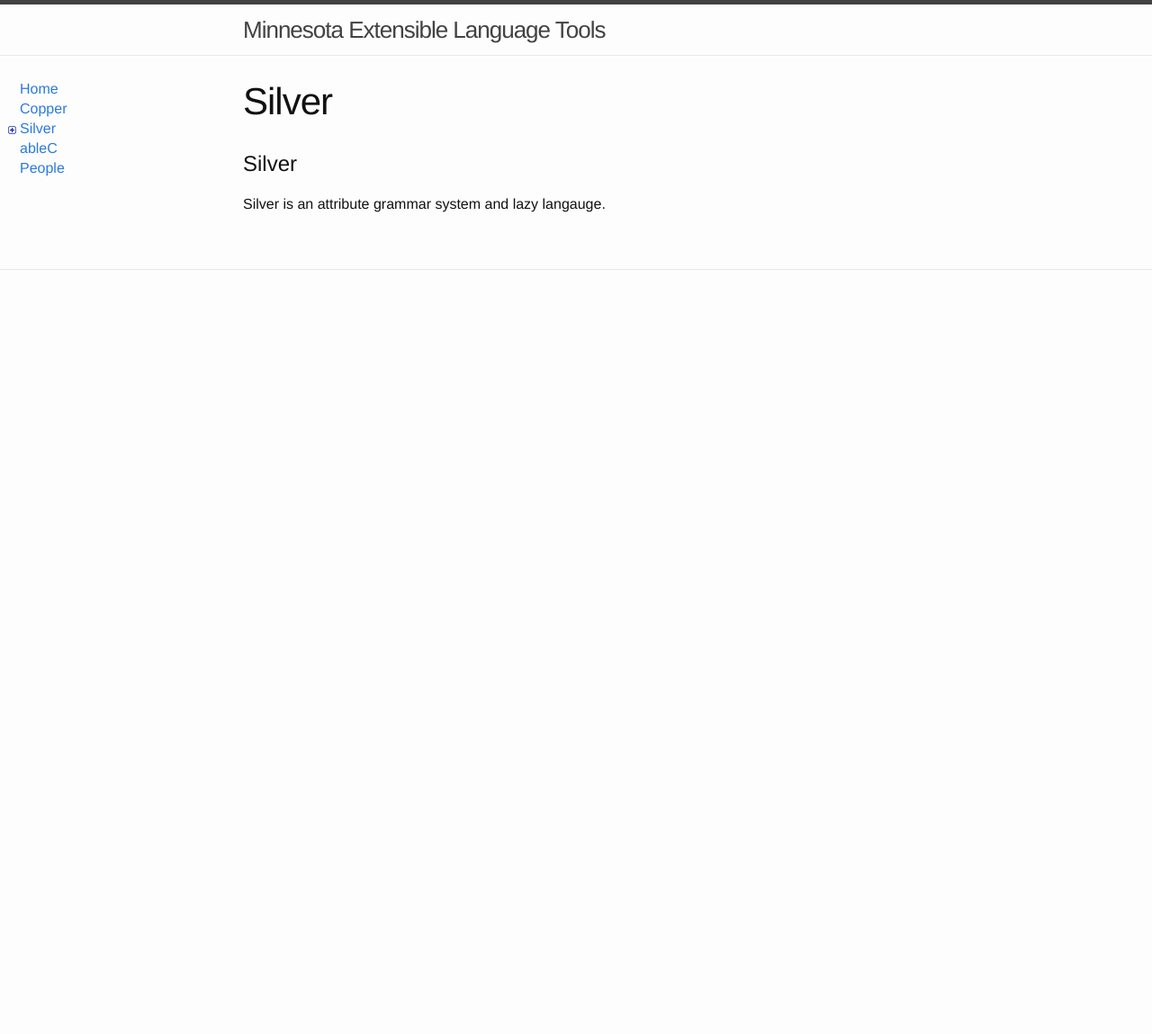
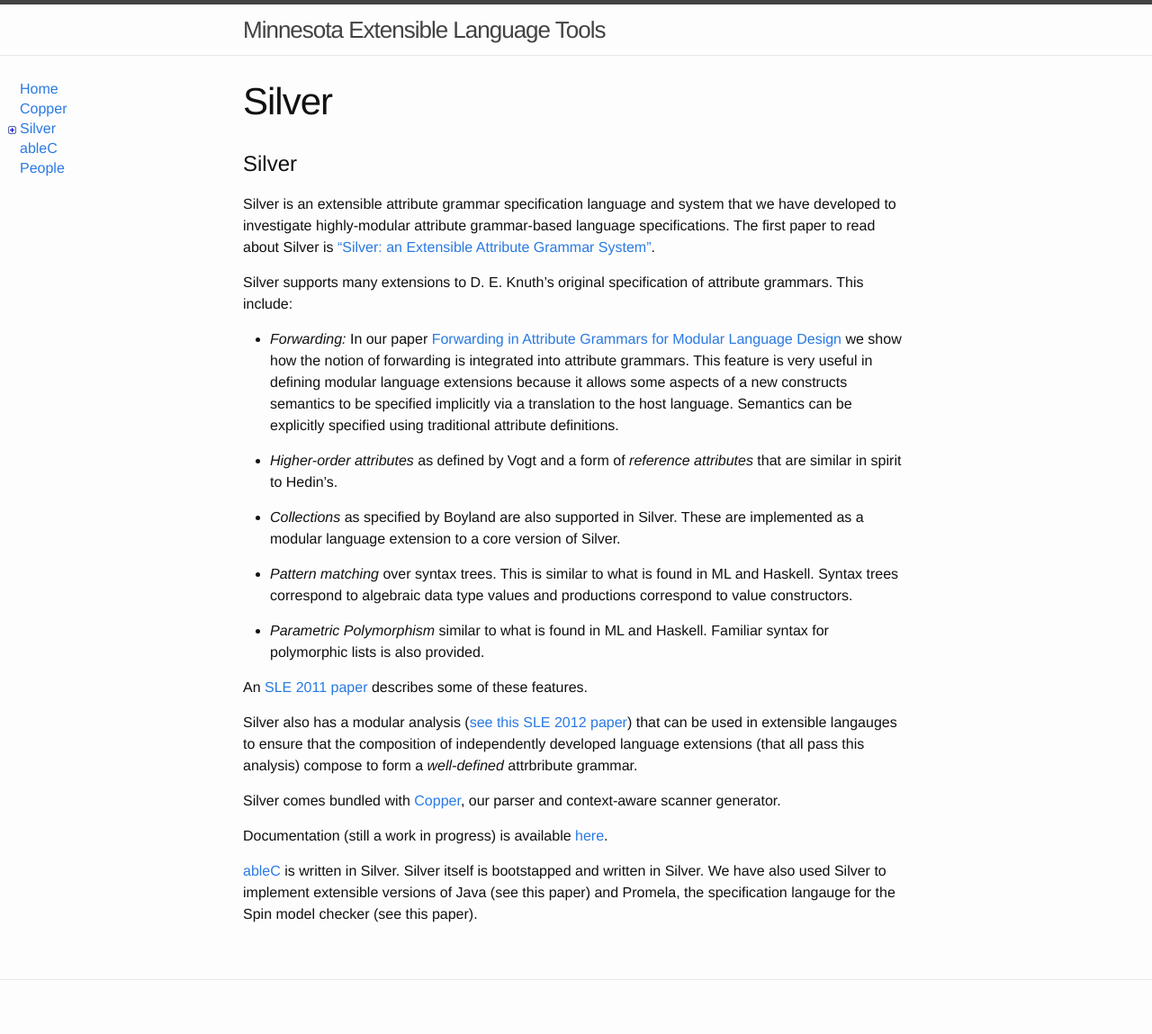
Before and after one commit to melt-umn/melt-website, a Jekyll site: the page built from silver/index.md, in a window 1280 px wide. Shown: the whole page at 90% size. Built offline with Jekyll 4.4.1, drawn with Linux system fonts in a browser that asks for light colours; before the commit the page ends 900 px from its top, so only the background shows below that.

Commit message:
working on the Silver page

```diff
--- a/silver/index.md
+++ b/silver/index.md
@@ -7,4 +7,60 @@
 
 # Silver
 
-Silver is an attribute grammar system and lazy langauge.
+Silver is an extensible attribute grammar specification language and
+system that we have developed to investigate highly-modular attribute
+grammar-based language specifications.  The first paper to read about
+Silver is ["Silver: an Extensible Attribute Grammar
+System"](http://www-users.cs.umn.edu/~evw/pubs/vanwyk10scp/).
+
+
+Silver supports many extensions to D. E. Knuth's
+original specification of attribute grammars.  This include:
+
+* *Forwarding:* In our paper [Forwarding in Attribute Grammars for
+  Modular Language
+  Design](http://www-users.cs.umn.edu/~evw/pubs/vanwyk02cc/) we show
+  how the notion of forwarding is integrated into attribute grammars.
+  This feature is very useful in defining modular language extensions
+  because it allows some aspects of a new constructs semantics to be
+  specified implicitly via a translation to the host language.
+  Semantics can be explicitly specified using traditional attribute
+  definitions.
+
+* *Higher-order attributes* as defined by Vogt and a form of
+  *reference attributes* that are similar in spirit to Hedin's.
+
+* *Collections* as specified by Boyland are also supported in Silver.
+  These are implemented as a modular language extension to a core
+  version of Silver.
+
+* *Pattern matching* over syntax trees.  This is similar to
+  what is found in ML and Haskell.  Syntax trees correspond to
+  algebraic data type values and productions correspond to value
+  constructors.
+
+* *Parametric Polymorphism* similar to what is found in ML and
+  Haskell. Familiar syntax for polymorphic lists is also provided.
+
+An [SLE 2011
+paper](http://www-users.cs.umn.edu/~evw/pubs/kaminski11sle/index.html)
+describes some of these features.
+
+Silver also has a modular analysis ([see this SLE 2012 paper](http://www-users.cs.umn.edu/~evw/pubs/kaminski12sle/index.html)) that can be used
+in extensible
+langauges to ensure that the composition of independently developed
+language extensions (that all pass this analysis) compose to form a
+*well-defined* attrbribute grammar.
+
+Silver comes bundled with [Copper](copper/index.html), our parser and
+context-aware scanner generator.
+
+Documentation (still a work in progress) is available
+[here](silver/doc/).
+
+
+[ableC](ablec/index.html) is written in Silver.  Silver itself is
+bootstapped and written in Silver.  We have also used Silver to
+implement extensible versions of Java (see this paper) and Promela,
+the specification langauge for the Spin model checker (see this
+paper).
```
Also changed, not shown: index.md (+0 -2 lines).
